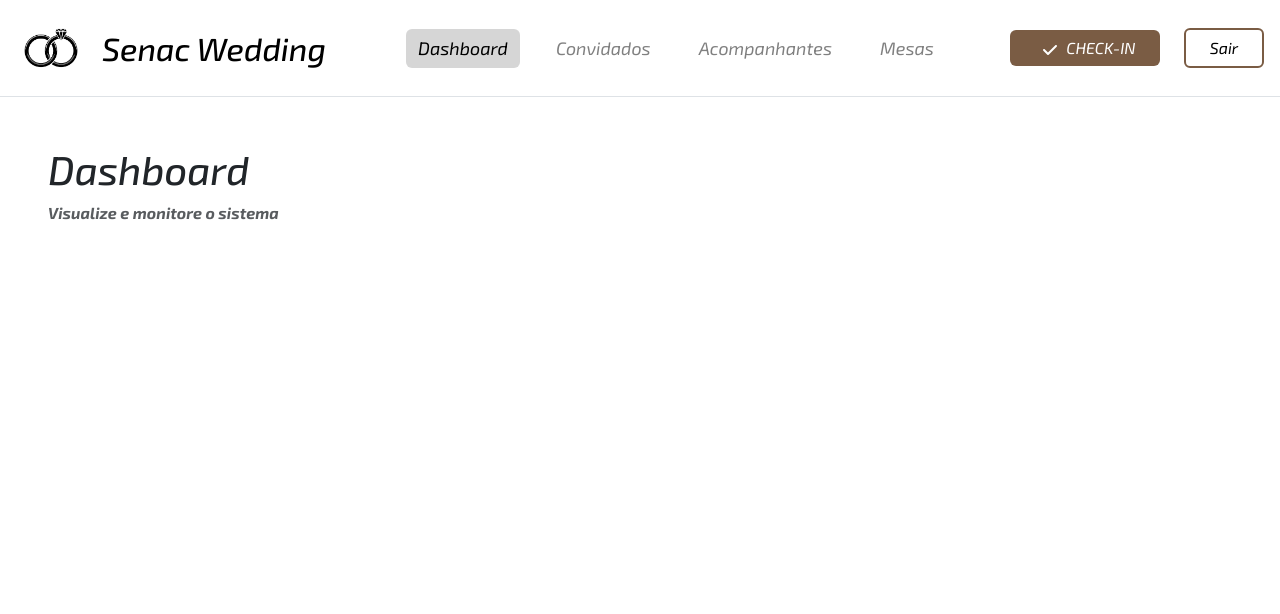
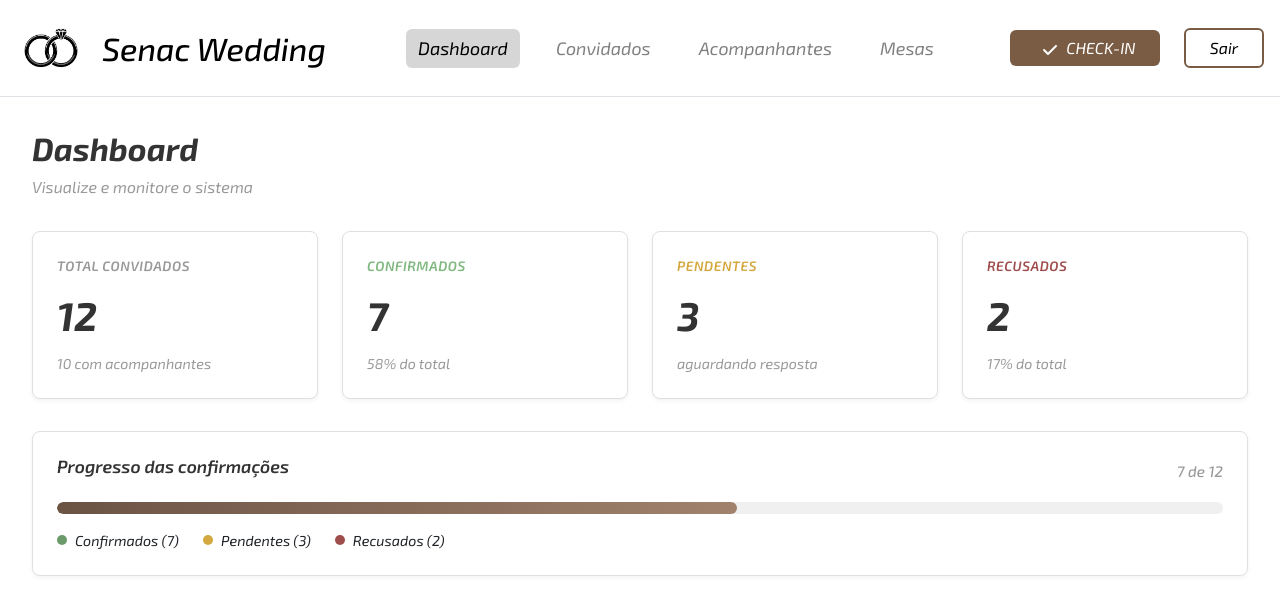
Before and after one commit to RicardoFM1/Senac-Wedding, a React app in the folder Frontend/: page / in a window 1280 px wide. Both pictures are taken after a click on the button "Dashboard". Shown: the top 614 px of the page. Built offline with nearby package versions, Linux system fonts and the light colour scheme; the HTML template or start-up script is replaced by a standard one; a web font is replaced by a local one.

Commit message:
Frontend pronto.

```diff
--- a/Frontend/src/Components/Dashboard/dashboard.jsx
+++ b/Frontend/src/Components/Dashboard/dashboard.jsx
@@ -1,16 +1,94 @@
-import { Stack } from "react-bootstrap";
+import styles from "./dashboard.module.css";
+
+const Dashboard = () => {
+
+  const stats = {
+    totalConvidados: 12,
+    acompanhantes: 10,
+    confirmados: 7,
+    pendentes: 3,
+    recusados: 2,
+  };
+
+  const percentualConfirmado = Math.round((stats.confirmados / stats.totalConvidados) * 100);
+  const percentualRecusado = Math.round((stats.recusados / stats.totalConvidados) * 100);
+
+  return (
+    <div className={styles.dashboardContainer}>
+
+      <div className={styles.header}>
+        <h1>Dashboard</h1>
+        <p>Visualize e monitore o sistema</p>
+      </div>
 
 
-const Dashboard = () => {
-return (
-    <>
-    <Stack className="fw-bold mx-5 my-5">
+      <div className={styles.statsGrid}>
 
-    <h1>Dashboard</h1>
-    <p className="text-muted">Visualize e monitore o sistema</p>
-    </Stack>
-    </>
-)
-}
+        <div className={styles.statCard}>
+          <div className={styles.statLabel}>Total Convidados</div>
+          <div className={styles.statValue}>{stats.totalConvidados}</div>
+          <div className={styles.statSubtext}>{stats.acompanhantes} com acompanhantes</div>
+        </div>
+
+
+        <div className={styles.statCard}>
+          <div className={`${styles.statLabel} ${styles.labelConfirmado}`}>Confirmados</div>
+          <div className={styles.statValue}>{stats.confirmados}</div>
+          <div className={styles.statSubtext}>{percentualConfirmado}% do total</div>
+        </div>
+
+
+        <div className={styles.statCard}>
+          <div className={`${styles.statLabel} ${styles.labelPendente}`}>Pendentes</div>
+          <div className={styles.statValue}>{stats.pendentes}</div>
+          <div className={styles.statSubtext}>aguardando resposta</div>
+        </div>
+
+
+        <div className={styles.statCard}>
+          <div className={`${styles.statLabel} ${styles.labelRecusado}`}>Recusados</div>
+          <div className={styles.statValue}>{stats.recusados}</div>
+          <div className={styles.statSubtext}>{percentualRecusado}% do total</div>
+        </div>
+      </div>
+
+      {/* Progress Section */}
+      <div className={styles.progressSection}>
+        <div className={styles.progressHeader}>
+          <h3 className={styles.progressTitle}>Progresso das confirmações</h3>
+          <span className={styles.progressCounter}>
+            {stats.confirmados} de {stats.totalConvidados}
+          </span>
+        </div>
+
+
+        <div className={styles.progressBarContainer}>
+          <div
+            className={styles.progressBar}
+            style={{
+              width: `${(stats.confirmados / stats.totalConvidados) * 100}%`,
+            }}
+          />
+        </div>
+
+
+        <div className={styles.progressLegend}>
+          <div className={styles.legendItem}>
+            <div className={`${styles.legendDot} ${styles.dotConfirmado}`} />
+            <span>Confirmados ({stats.confirmados})</span>
+          </div>
+          <div className={styles.legendItem}>
+            <div className={`${styles.legendDot} ${styles.dotPendente}`} />
+            <span>Pendentes ({stats.pendentes})</span>
+          </div>
+          <div className={styles.legendItem}>
+            <div className={`${styles.legendDot} ${styles.dotRecusado}`} />
+            <span>Recusados ({stats.recusados})</span>
+          </div>
+        </div>
+      </div>
+    </div>
+  );
+};
 
 export default Dashboard;
--- /dev/null
+++ b/Frontend/src/Components/Dashboard/dashboard.module.css
@@ -0,0 +1,146 @@
+.dashboardContainer {
+  padding: 2rem;
+}
+
+.header {
+  margin-bottom: 2rem;
+}
+
+.header h1 {
+  font-size: 2rem;
+  font-weight: bold;
+  color: #333;
+  margin-bottom: 0.5rem;
+}
+
+.header p {
+  color: #999;
+  font-size: 1rem;
+}
+
+.statsGrid {
+  display: grid;
+  grid-template-columns: repeat(auto-fit, minmax(250px, 1fr));
+  gap: 1.5rem;
+  margin-bottom: 2rem;
+}
+
+.statCard {
+  background: white;
+  border: 1px solid #e0e0e0;
+  border-radius: 8px;
+  padding: 1.5rem;
+  box-shadow: 0 2px 4px rgba(0, 0, 0, 0.05);
+  transition: box-shadow 0.3s ease;
+}
+
+.statCard:hover {
+  box-shadow: 0 4px 12px rgba(0, 0, 0, 0.1);
+}
+
+.statLabel {
+  font-size: 0.85rem;
+  font-weight: 600;
+  color: #999;
+  text-transform: uppercase;
+  letter-spacing: 0.5px;
+  margin-bottom: 0.5rem;
+}
+
+.statValue {
+  font-size: 2.5rem;
+  font-weight: bold;
+  color: #333;
+  margin-bottom: 0.5rem;
+}
+
+.statSubtext {
+  font-size: 0.9rem;
+  color: #999;
+}
+
+.progressSection {
+  background: white;
+  border: 1px solid #e0e0e0;
+  border-radius: 8px;
+  padding: 1.5rem;
+  box-shadow: 0 2px 4px rgba(0, 0, 0, 0.05);
+}
+
+.progressHeader {
+  display: flex;
+  justify-content: space-between;
+  align-items: center;
+  margin-bottom: 1rem;
+}
+
+.progressTitle {
+  font-size: 1.1rem;
+  font-weight: 600;
+  color: #333;
+}
+
+.progressCounter {
+  font-size: 0.95rem;
+  color: #999;
+  font-weight: 500;
+}
+
+.progressBarContainer {
+  background: #f0f0f0;
+  border-radius: 8px;
+  height: 12px;
+  overflow: hidden;
+  margin-bottom: 1rem;
+}
+
+.progressBar {
+  height: 100%;
+  border-radius: 8px;
+  background: linear-gradient(90deg, #6b5344 0%, #a0826d 100%);
+  transition: width 0.3s ease;
+}
+
+.progressLegend {
+  display: flex;
+  gap: 1.5rem;
+  flex-wrap: wrap;
+}
+
+.legendItem {
+  display: flex;
+  align-items: center;
+  gap: 0.5rem;
+  font-size: 0.9rem;
+}
+
+.legendDot {
+  width: 10px;
+  height: 10px;
+  border-radius: 50%;
+}
+
+.dotConfirmado {
+  background-color: #6b9b6b;
+}
+
+.dotPendente {
+  background-color: #d4a840;
+}
+
+.dotRecusado {
+  background-color: #a04d4d;
+}
+
+/* Cores personalizadas para os labels dos cards */
+.labelConfirmado {
+  color: #7fb87f;
+}
+
+.labelPendente {
+  color: #d4a840;
+}
+
+.labelRecusado {
+  color: #a04d4d;
+}
```
